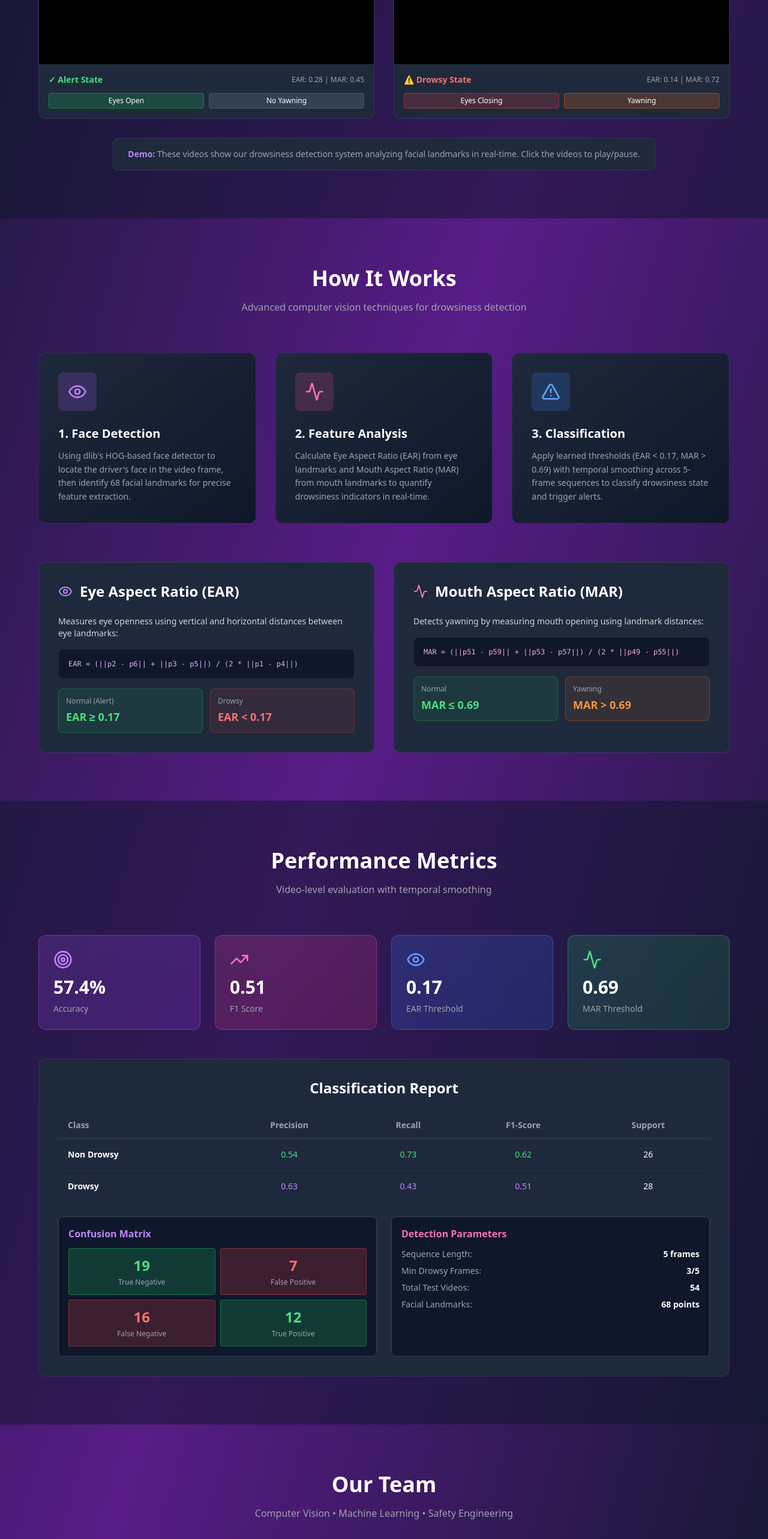
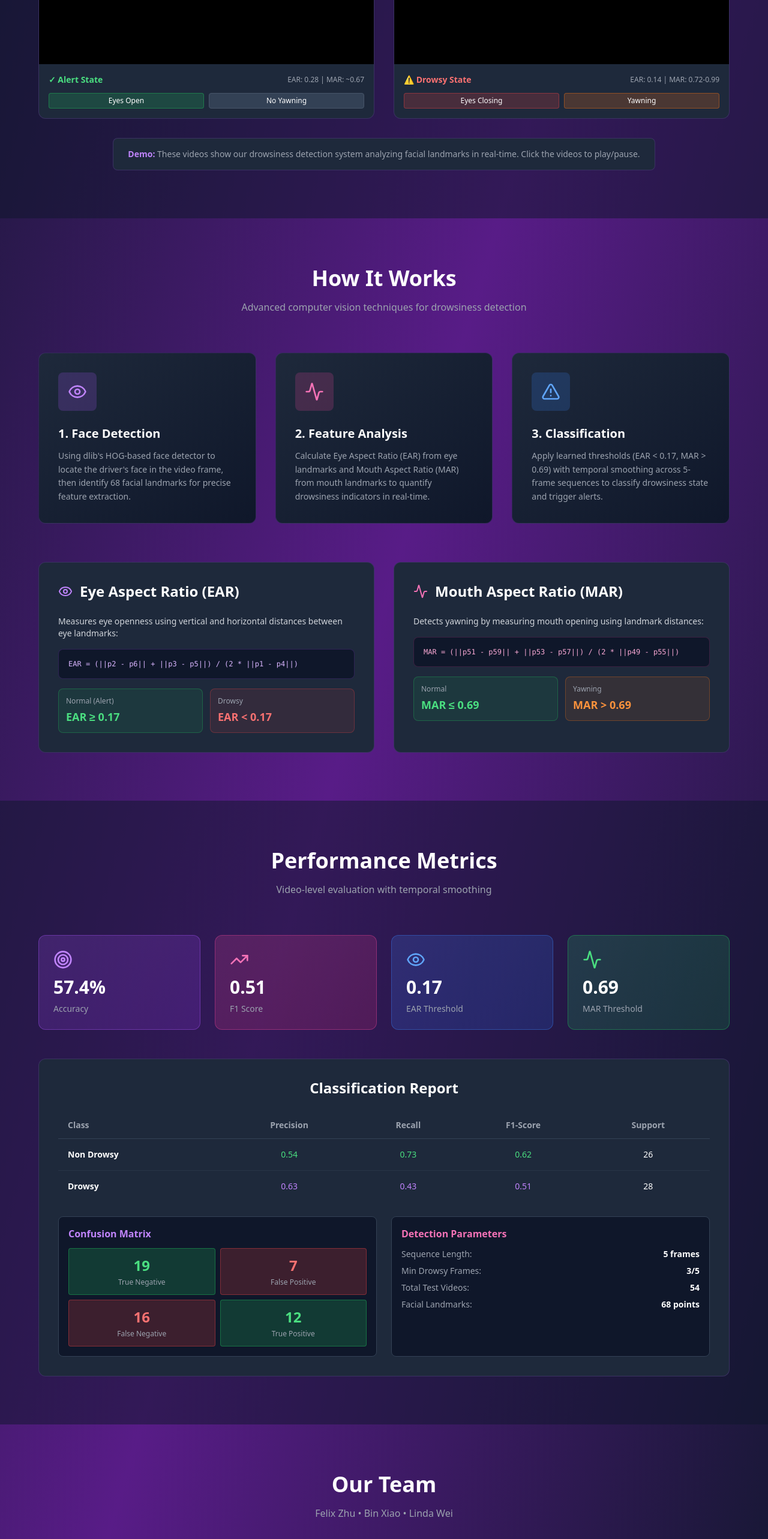
Before and after one commit to felixzhu88/cs566-final-project, a React (Create React App) app in the folder frontend/drowsiness-detection/: page / in a window 1280 px wide. Shown: the part 1140-3706 px from the top of the page at 60% size. Built offline with nearby package versions, Linux system fonts and the light colour scheme; grey boxes are pictures that could not be loaded.

Commit message:
small edits to frontend

```diff
--- a/frontend/drowsiness-detection/src/components/Demo.js
+++ b/frontend/drowsiness-detection/src/components/Demo.js
@@ -68,7 +68,7 @@ export default function Demo() {
             <div className="p-4">
               <div className="flex items-center justify-between mb-3">
                 <span className="text-sm font-semibold text-green-400">✓ Alert State</span>
-                <span className="text-xs text-gray-400">EAR: 0.28 | MAR: 0.45</span>
+                <span className="text-xs text-gray-400">EAR: 0.28 | MAR: ~0.67</span>
               </div>
               <div className="flex gap-2">
                 <div className="flex-1 bg-green-500/20 border border-green-500/40 rounded px-3 py-1 text-xs text-center">
@@ -111,7 +111,7 @@ export default function Demo() {
             <div className="p-4">
               <div className="flex items-center justify-between mb-3">
                 <span className="text-sm font-semibold text-red-400">⚠ Drowsy State</span>
-                <span className="text-xs text-gray-400">EAR: 0.14 | MAR: 0.72</span>
+                <span className="text-xs text-gray-400">EAR: 0.14 | MAR: 0.72-0.99</span>
               </div>
               <div className="flex gap-2">
                 <div className="flex-1 bg-red-500/20 border border-red-500/40 rounded px-3 py-1 text-xs text-center">
@@ -129,6 +129,7 @@ export default function Demo() {
           <p className="text-sm text-gray-400 bg-slate-800 border border-purple-500/20 rounded-lg px-6 py-4 inline-block">
             <strong className="text-purple-400">Demo:</strong> These videos show our drowsiness detection system analyzing facial landmarks in real-time.
             Click the videos to play/pause.
+
           </p>
         </div>
       </div>
--- a/frontend/drowsiness-detection/src/components/Team.js
+++ b/frontend/drowsiness-detection/src/components/Team.js
@@ -7,15 +7,15 @@ export default function Team() {
       <div className="max-w-6xl mx-auto">
         <div className="text-center mb-16">
           <h2 className="text-4xl font-bold mb-4">Our Team</h2>
-          <p className="text-gray-400">Computer Vision • Machine Learning • Safety Engineering</p>
+          <p className="text-gray-400">Felix Zhu • Bin Xiao • Linda Wei</p>
         </div>
 
         <div className="bg-slate-800 rounded-xl p-12 border border-purple-500/20 text-center">
           <Users className="w-16 h-16 text-purple-400 mx-auto mb-6" />
           <h3 className="text-2xl font-bold mb-4">Group Project</h3>
           <p className="text-gray-400 mb-8 max-w-2xl mx-auto">
-            This drowsiness detection system was developed as a collaborative computer vision project,
-            combining expertise in machine learning, real-time video processing, and safety systems.
+            This drowsiness detection system was developed as a collaborative computer vision project for CS566 @UW-Madison w/ Mohit Gupta.
+            Combining techniques in machine learning, real-time video processing, and computer vision.
           </p>
           <div className="flex flex-wrap gap-3 justify-center">
             <div className="bg-slate-900 border border-purple-500/30 rounded-lg px-4 py-2 text-sm">
```
